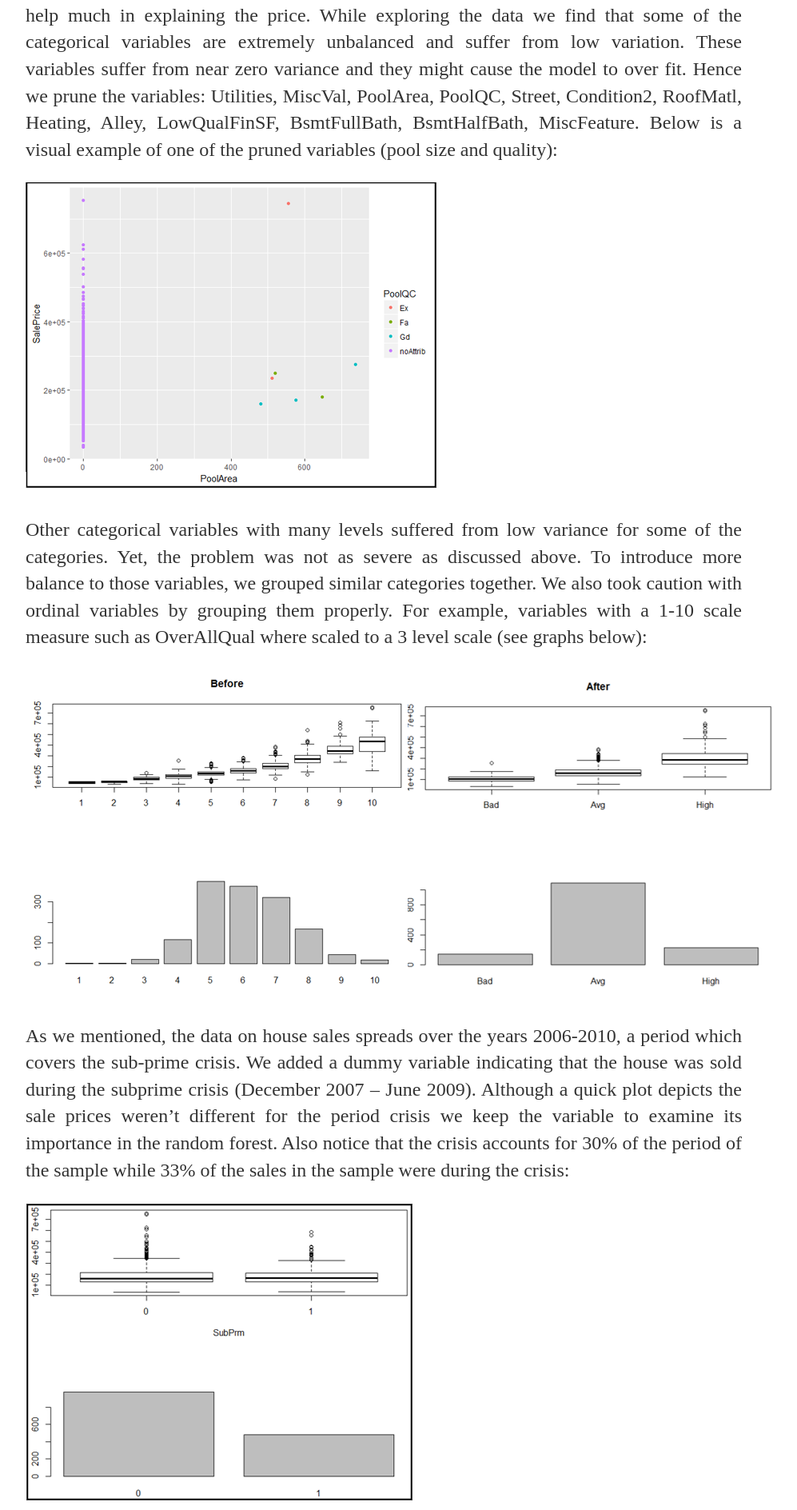
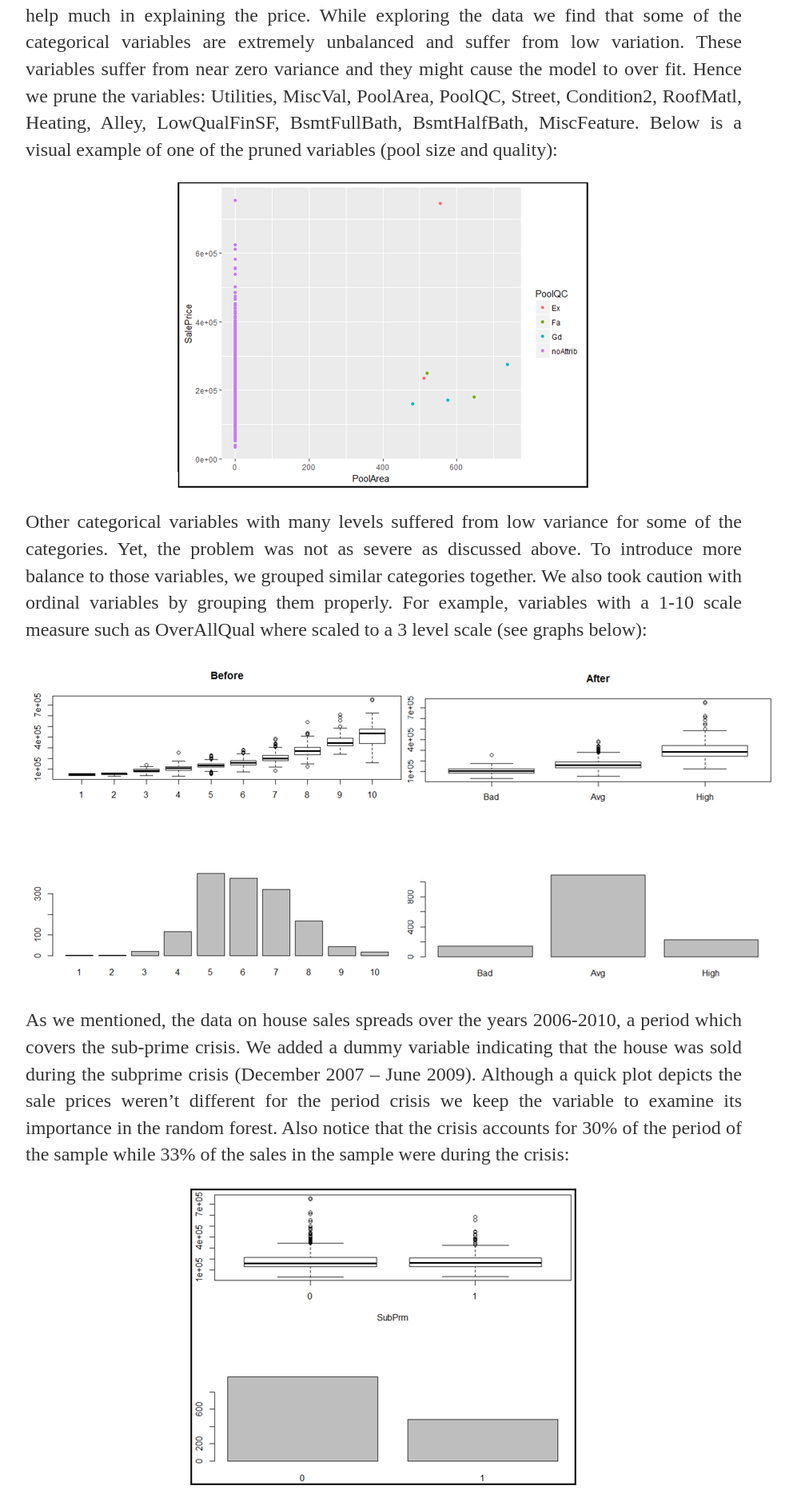
Before and after one commit to nirryde/nirryde.github.io, a Jekyll site: the page built from _posts/2020-09-25-How-I-got-accepted-to-an-elite-technology-unit-(and-why-I-didn't-go).md, in a window 1280 px wide. Shown: the part 3749-5637 px from the top of the page at 80% size, without its empty margins (160-1157 px from the left). Built offline with Jekyll 4.4.1, drawn with Linux system fonts in a browser that asks for light colours.

Commit message:
Update main.css

```diff
--- a/css/main.css
+++ b/css/main.css
@@ -31,7 +31,8 @@ p, ul, ol {
 }
 
 p img {
-    text-align: 'center';
+    display: block;
+    margin: 0 auto;
 }
 
 footer {
```
